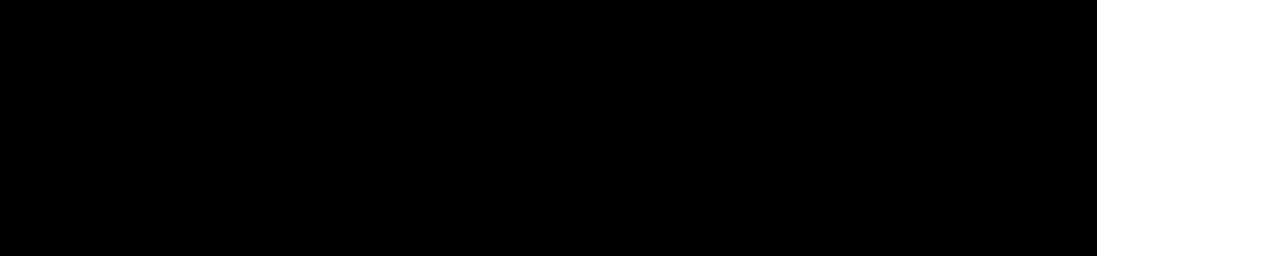
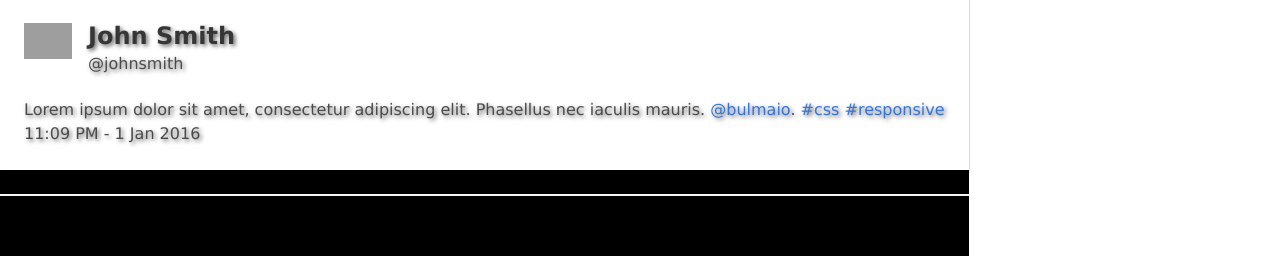
Before and after one commit to metalmine/INFO2413, a PHP site: page /test.html in a window 1280 px wide. Shown: the part 940-1196 px from the top of the page. Run offline with PHP 8.4, Linux system fonts and the light colour scheme; some libraries are stand-ins or nearby versions; grey boxes are pictures that could not be loaded.

Commit message:
test v.03

```diff
--- a/Assets/CSS/style.css
+++ b/Assets/CSS/style.css
@@ -1,8 +1,5 @@
 /* IDs */
-
-
-#loginBar
-{
+#loginBar{
     width: 100%;
     padding: 5px;
 
@@ -18,7 +15,6 @@ body{
     height: 100%;
     position:fixed;
 }
-
 #runSubmitPopOut{
     background: #44575A;
     background-color: rgba(0, 0, 0, 0.8);
@@ -31,33 +27,24 @@ body{
     -moz box-shadow: 4px 4px 4px 0px rgba(0,0,0,0.6);
 
 }
-/*#runSubmitPopOut {
-float:left;
-width: 400px;
-}*/
-
-
-#mainLabels
-{
+#mainLabels{
     width:200px;
     float:left;
 }
-
-#mainContainer
-{
+#mainContainer{
 
 }
-
+#filterHero{
+    background-color=#000000;
+}
 
 /*Classes*/
-.navBarFormat
-{
+.navBarFormat{
     padding-left: 10px;
     padding-right: 10px;
 
 }
-.modalTitle
-{
+.modalTitle{
     text-align: center;
 }
 //Testing
--- a/test.html
+++ b/test.html
@@ -26,38 +26,85 @@
         <script src="https://www.google.com/recaptcha/api.js" async defer></script>
     </head>
     <Body>
-        <div class= "overlay">
+        <div>
             <!-- Main container -->
-            <nav class="level navbar navBarFormat">
-                <!-- Left side -->
-                <div class="level-left">
-                    <div class="level-item">
-                        <p class="subtitle is-5">
-                            <strong>Monster Hunter</strong>Data Comparator
+            <nav class="navbar is-primary" role="navigation" aria-label="main navigation">
+                <div class="navbar-brand">
+                    <p class="subtitle is-5">
+                        <strong>Monster Hunter</strong> Data Comparator
+                    </p>
+                    <a role="button" class="navbar-burger" aria-label="menu" aria-expanded="false">
+                        <span aria-hidden="true">Home</span>
+                        <span aria-hidden="true">Submit Run</span>
+                        <span aria-hidden="true">Account</span>
+                        <span aria-hidden="true">Login</span>
+                        <span aria-hidden="true">Registration</span>
+                    </a>
+                </div>
+                <nav class="level navbar-menu navBarFormat">
+                    <div class="level-left">
+                        <p class="level-item"><strong>Home</strong></p>
+                        <!-- Hidden when Logged in-->
+                        <p class="level-item"><a onclick="modalToggleLogin()">Login</a></p>
+                        <p class="level-item"><a onclick="modalToggleReg()">Register</a></p>
+                        <!-- Hidden when Logged out-->
+                        <p class="level-item"><a>Account</a></p>
+
+                    </div>
+                    <div class="level-right">
+                        <p class="level-itemm has-text-centered">
+                            <!--<a class="button is-success">New Run</a>-->
+                            <button class="button is-primary modal-button" data-target="modal" aria-haspopup="true" onclick="modalToggleRun()">New Run</button>
                         </p>
                     </div>
-                    <div class="level-item">
-                        <div class="field has-addons">
-                            <p class="control">
-                                <input class="input" type="text" placeholder="Monster, Weapon, IGN">
-                            </p>
-                            <p class="control">
-                                <button class="button">Search</button>
-                            </p>
+                </nav>
+            </nav>
+            <!-- Run Filter -->
+            <section class="hero is-dark is-bold">
+                <div class="hero-body">
+                    <div class="container">
+                        <h1 class="title is-white">
+                            Monster Hunter
+                        </h1>
+                        <h2 class="subtitle">
+                            Speedrun Comparator
+                        </h2>
+                    </div>
+                </div>
+            </section>
+            <!-- Data Display -->
+            <section>
+                <div class="card">
+                    <div class="card-image">
+                        <figure class="image is-4by3">
+                            <img src="https://bulma.io/images/placeholders/1280x960.png" alt="Placeholder image">
+                        </figure>
+                    </div>
+                    <div class="card-content">
+                        <div class="media">
+                            <div class="media-left">
+                                <figure class="image is-48x48">
+                                    <img src="https://bulma.io/images/placeholders/96x96.png" alt="Placeholder image">
+                                </figure>
+                            </div>
+                            <div class="media-content">
+                                <p class="title is-4">John Smith</p>
+                                <p class="subtitle is-6">@johnsmith</p>
+                            </div>
+                        </div>
+
+                        <div class="content">
+                            Lorem ipsum dolor sit amet, consectetur adipiscing elit.
+                            Phasellus nec iaculis mauris. <a>@bulmaio</a>.
+                            <a href="#">#css</a> <a href="#">#responsive</a>
+                            <br>
+                            <time datetime="2016-1-1">11:09 PM - 1 Jan 2016</time>
                         </div>
                     </div>
                 </div>
-                <!-- Right side -->
-                <div class="level-right">
-                    <p class="level-item"><strong>Home</strong></p>
-                    <!-- Hidden when Logged in-->
-                    <p class="level-item"><a onclick="modalToggleLogin()">Login</a></p>
-                    <p class="level-item"><a onclick="modalToggleReg()">Register</a></p>
-                    <!-- Hidden when Logged out-->
-                    <p class="level-item"><a>Account</a></p>
-                    <p class="level-item"><!--<a class="button is-success">New Run</a>--><button class="button is-primary modal-button" data-target="modal" aria-haspopup="true" onclick="modalToggleRun()">New Run</button></p>
-                </div>
-            </nav>
+            </section>
+            <hr>
+
             <!-- Modal Runs -->
             <div id="runDivRun" class="modal">
                 <p class"is-unselectable modalTitle">Submit New Run</p>
```
